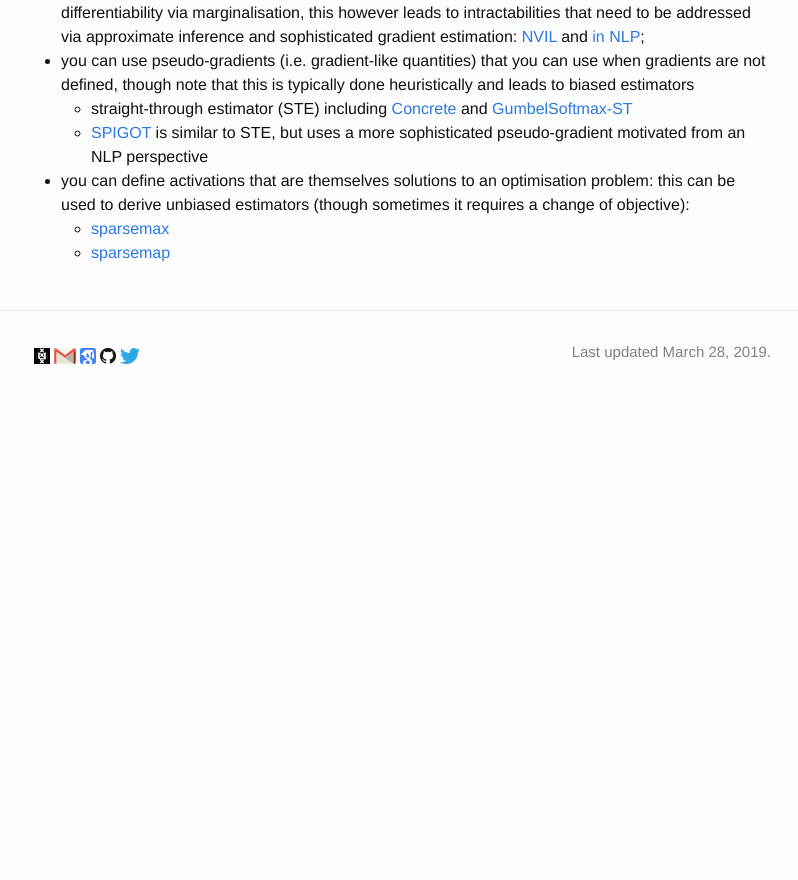
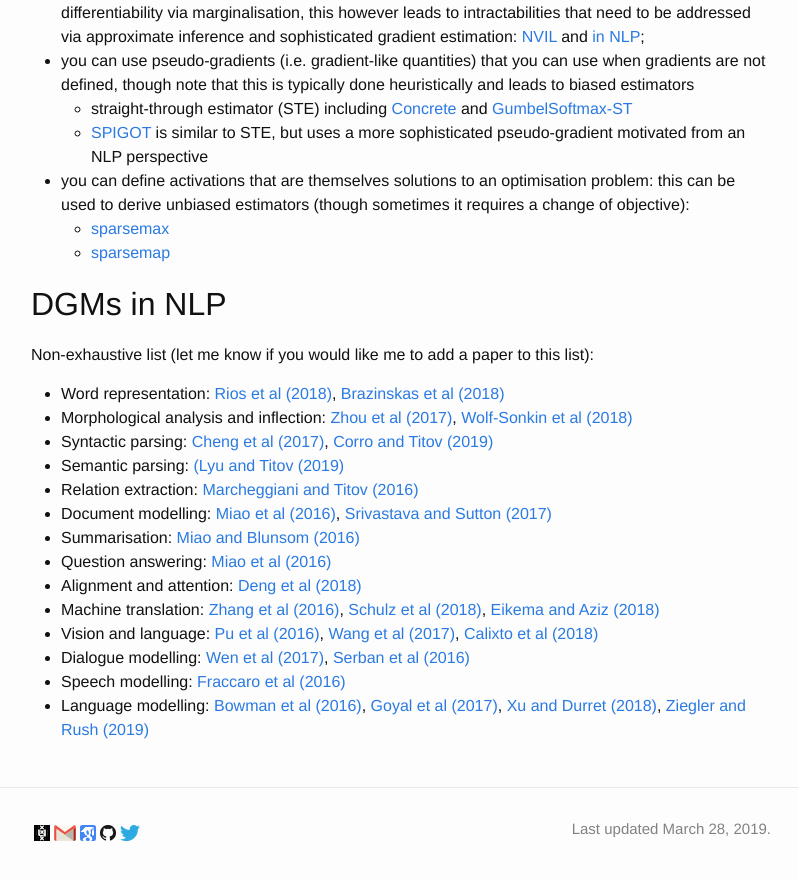
Before and after one commit to wilkeraziz/oldsite, a Jekyll site: the page built from pages/yandexnlp.md, in a window 1280 px wide and 900 px high, scrolled down 816 px. Shown: the top 880 px of the window, without its empty margins (239-1037 px from the left). Built offline with Jekyll 4.4.1, drawn with Linux system fonts in a browser that asks for light colours; before the commit the page ends 1239 px from its top, so only the background shows below that.

Commit message:
update reading

```diff
--- a/pages/yandexnlp.md
+++ b/pages/yandexnlp.md
@@ -20,7 +20,7 @@ Check the branch `yandex2019` for all [modules](https://github.com/philschulz/VI
 * [Discrete latent variables](https://github.com/philschulz/VITutorial/blob/yandex2019/modules/M3a_WS_NVIL/M3a_WS_NVIL.pdf)
 
 **Day 2**
-* [Continuous latent variables](https://github.com/philschulz/VITutorial/blob/yandex2019/modules/M3a_DGMs_ContinuousLatentVariables/M3a_DGMs_ContinuousLatentVariables.pdf)
+* [Continuous latent variables](https://github.com/philschulz/VITutorial/blob/yandex2019/modules/M3b_VAE/M3b_VAE.pdf)
 * Practice: [jupyter notebook on discrete latent variables](https://github.com/probabll/dgm4nlp/blob/master/notebooks/sst/SST.ipynb)
 
 **Day 3**
@@ -39,3 +39,24 @@ Some people also asked me to list the techniques available to dealing with inter
 * you can define activations that are themselves solutions to an optimisation problem: this can be used to derive unbiased estimators (though sometimes it requires a change of objective):
     * [sparsemax](https://arxiv.org/pdf/1602.02068.pdf)
     * [sparsemap](http://proceedings.mlr.press/v80/niculae18a/niculae18a.pdf)
+
+
+
+# DGMs in NLP
+
+Non-exhaustive list (let me know if you would like me to add a paper to this list):
+
+* Word representation: [Rios et al (2018)](https://doi.org/10.18653/v1/N18-1092), [Brazinskas et al (2018)](https://aclweb.org/anthology/C18-1151)
+* Morphological analysis and inflection: [Zhou et al (2017)](http://aclweb.org/anthology/P17-1029), [Wolf-Sonkin et al (2018)](https://www.aclweb.org/anthology/P18-1245)
+* Syntactic parsing: [Cheng et al (2017)](http://aclweb.org/anthology/P17-2019), [Corro and Titov (2019)](https://arxiv.org/pdf/1807.09875.pdf)
+* Semantic parsing: [(Lyu and Titov (2019)](http://www.aclweb.org/anthology/P18-1037)
+* Relation extraction: [Marcheggiani and Titov (2016)](http://ivan-titov.org/papers/tacl16diego.pdf)
+* Document modelling: [Miao et al (2016)](https://arxiv.org/pdf/1511.06038.pdf), [Srivastava and Sutton (2017)](https://arxiv.org/pdf/1703.01488.pdf)
+* Summarisation: [Miao and Blunsom (2016)](http://aclweb.org/anthology/D16-1031)
+* Question answering: [Miao et al (2016)](https://arxiv.org/pdf/1511.06038.pdf)
+* Alignment and attention: [Deng et al (2018)](https://arxiv.org/pdf/1807.03756.pdf)
+* Machine translation: [Zhang et al (2016)](https://aclweb.org/anthology/D16-1050), [Schulz et al (2018)](https://aclweb.org/anthology/P18-1115), [Eikema and Aziz (2018)](https://arxiv.org/pdf/1807.10564.pdf)
+* Vision and language: [Pu et al (2016)](http://papers.nips.cc/paper/6528-variational-autoencoder-for-deep-learning-of-images-labels-and-captions.pdf), [Wang et al (2017)](http://papers.nips.cc/paper/7158-diverse-and-accurate-image-description-using-a-variational-auto-encoder-with-an-additive-gaussian-encoding-space.pdf), [Calixto et al (2018)](https://arxiv.org/pdf/1811.00357.pdf)
+* Dialogue modelling: [Wen et al (2017)](http://proceedings.mlr.press/v70/wen17a/wen17a.pdf), [Serban et al (2016)](https://arxiv.org/pdf/1605.06069.pdf)
+* Speech modelling: [Fraccaro et al (2016)](https://arxiv.org/pdf/1605.07571.pdf)
+* Language modelling: [Bowman et al (2016)](https://aclweb.org/anthology/K16-1002), [Goyal et al (2017)](https://papers.nips.cc/paper/7248-z-forcing-training-stochastic-recurrent-networks.pdf), [Xu and Durret (2018)](https://aclweb.org/anthology/D18-1480), [Ziegler and Rush (2019)](https://arxiv.org/pdf/1901.10548.pdf)
```
